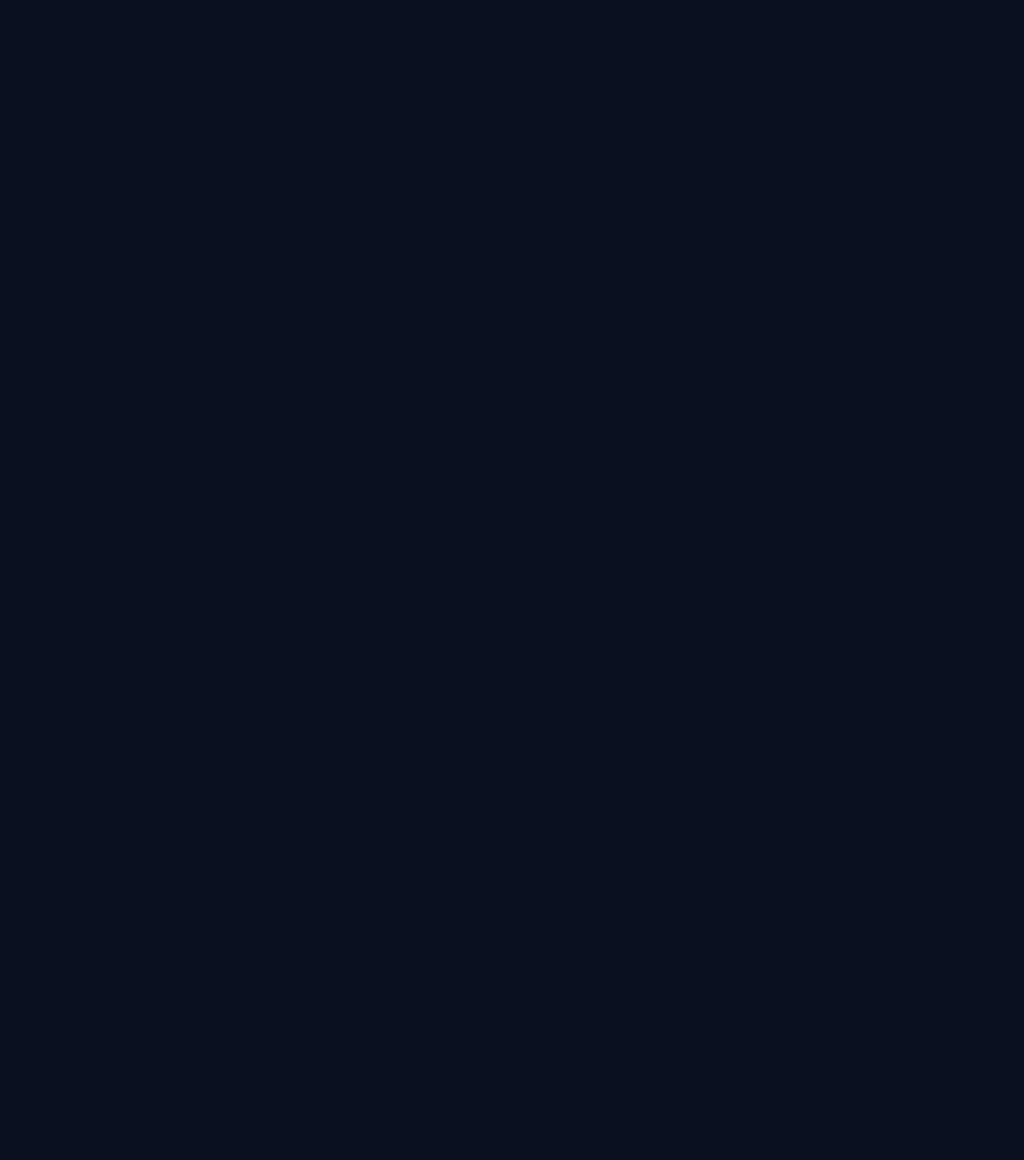
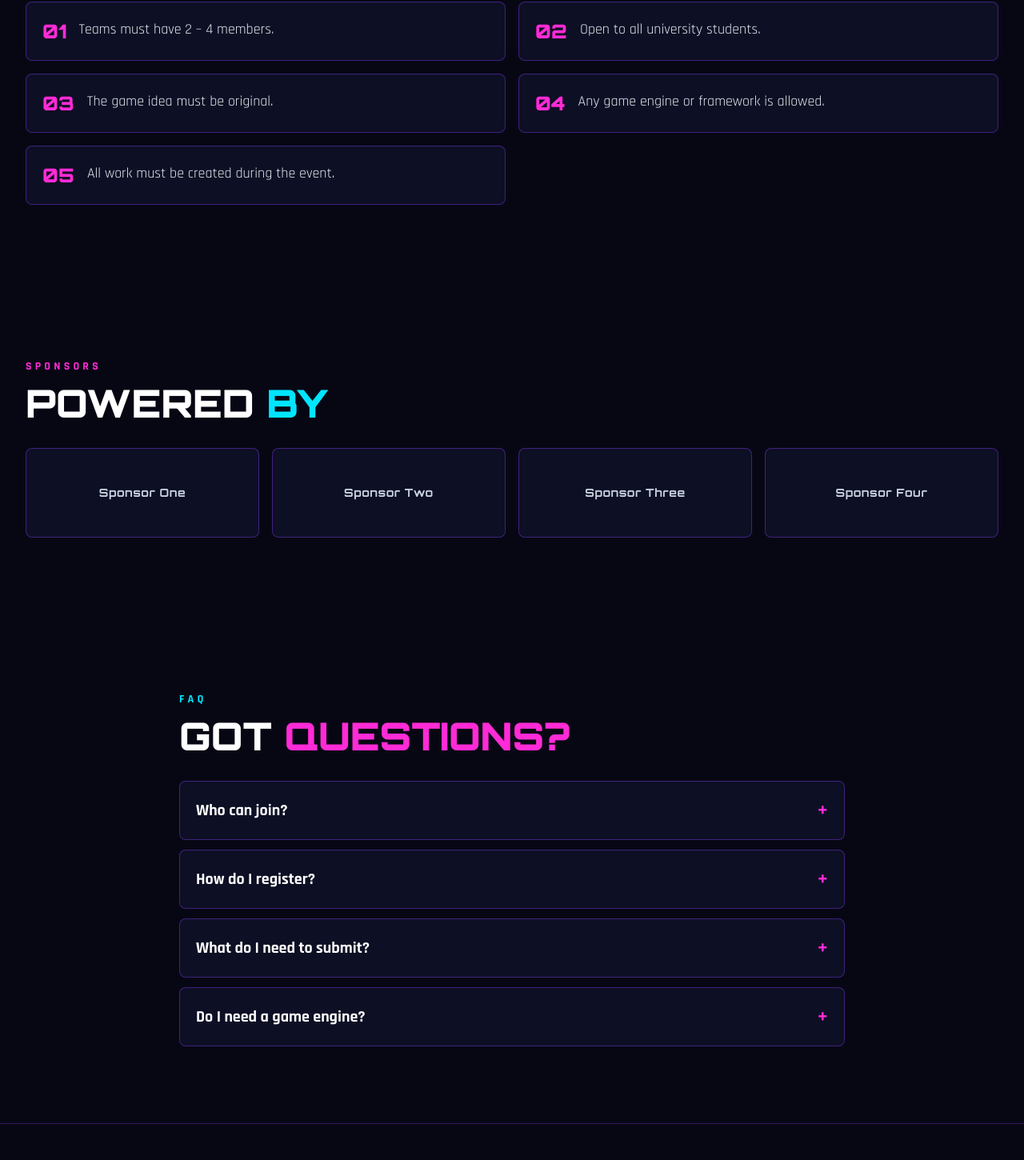
Before and after one commit to SaniraDeneth/GTA, a React (Vite) app in the folder client/: page / in a window 1280 px wide. Shown: the part 2657-4107 px from the top of the page at 80% size. Before the commit the page ends 2507 px from the top, so only its background shows below. Built offline with nearby package versions, Linux system fonts and the light colour scheme; no server answers.

Commit message:
Add rules, sponsors, faq, footer and mobile menu

```diff
--- /dev/null
+++ b/client/src/components/event/Faq.jsx
@@ -0,0 +1,26 @@
+import { eventContent } from '../../data/eventContent.js';
+
+export default function Faq() {
+  return (
+    <section id="faq" className="bg-night py-16 md:py-24">
+      <div className="mx-auto max-w-4xl px-4 md:px-8">
+        <p className="mb-3 font-body text-sm font-bold tracking-[0.3em] text-neon-cyan">FAQ</p>
+        <h2 className="font-display text-4xl font-black text-white md:text-5xl">
+          GOT <span className="text-neon-pink">QUESTIONS?</span>
+        </h2>
+
+        <div className="mt-8 space-y-3">
+          {eventContent.faq.map((item) => (
+            <details key={item.q} className="group rounded-lg border border-neon-purple/40 bg-night-card p-5 open:border-neon-cyan">
+              <summary className="flex cursor-pointer list-none items-center justify-between font-body text-xl font-bold text-white">
+                {item.q}
+                <span className="text-2xl text-neon-pink transition group-open:rotate-45">+</span>
+              </summary>
+              <p className="mt-3 font-body text-lg text-slate-300">{item.a}</p>
+            </details>
+          ))}
+        </div>
+      </div>
+    </section>
+  );
+}
--- /dev/null
+++ b/client/src/components/event/Rules.jsx
@@ -0,0 +1,23 @@
+import { eventContent } from '../../data/eventContent.js';
+
+export default function Rules() {
+  return (
+    <section id="rules" className="bg-night py-16 md:py-24">
+      <div className="mx-auto max-w-7xl px-4 md:px-8">
+        <p className="mb-3 font-body text-sm font-bold tracking-[0.3em] text-neon-cyan">RULES</p>
+        <h2 className="font-display text-4xl font-black text-white md:text-5xl">
+          PLAY <span className="text-neon-pink">FAIR</span>
+        </h2>
+
+        <ol className="mt-8 grid gap-4 md:grid-cols-2">
+          {eventContent.rules.map((rule, i) => (
+            <li key={rule} className="flex items-start gap-4 rounded-lg border border-neon-purple/40 bg-night-card p-5">
+              <span className="font-display text-2xl font-black text-neon-pink">{String(i + 1).padStart(2, '0')}</span>
+              <span className="font-body text-lg text-slate-200">{rule}</span>
+            </li>
+          ))}
+        </ol>
+      </div>
+    </section>
+  );
+}
--- /dev/null
+++ b/client/src/components/event/Sponsors.jsx
@@ -0,0 +1,26 @@
+import { eventContent } from '../../data/eventContent.js';
+
+export default function Sponsors() {
+  return (
+    <section id="sponsors" className="bg-night py-16 md:py-24">
+      <div className="mx-auto max-w-7xl px-4 md:px-8">
+        <p className="mb-3 font-body text-sm font-bold tracking-[0.3em] text-neon-pink">SPONSORS</p>
+        <h2 className="font-display text-4xl font-black text-white md:text-5xl">
+          POWERED <span className="text-neon-cyan">BY</span>
+        </h2>
+
+        <div className="mt-8 grid grid-cols-2 gap-4 md:grid-cols-4">
+          {eventContent.sponsors.map((sponsor) => (
+            <div
+              key={sponsor.name}
+              className="flex h-28 items-center justify-center rounded-lg border border-neon-purple/40 bg-night-card p-4 text-center transition hover:border-neon-cyan"
+            >
+              {/* When we get real logos: use <img src={sponsor.logo} alt={sponsor.name} /> here */}
+              <span className="font-display text-sm font-bold tracking-wider text-slate-300">{sponsor.name}</span>
+            </div>
+          ))}
+        </div>
+      </div>
+    </section>
+  );
+}
--- a/client/src/components/layout/Footer.jsx
+++ b/client/src/components/layout/Footer.jsx
@@ -1 +1,24 @@
-export default function Footer() { return <footer className="site-footer">Buildathon starter template</footer>; }
+import { Link } from 'react-router-dom';
+import { eventContent } from '../../data/eventContent.js';
+
+export default function Footer() {
+  return (
+    <footer className="border-t border-neon-purple/30 bg-night">
+      <div className="mx-auto flex max-w-7xl flex-col gap-6 px-4 py-10 md:flex-row md:items-center md:justify-between md:px-8">
+        <Link to="/" className="font-display text-2xl font-black tracking-widest text-white">
+          NE<span className="text-neon-cyan">X</span>US
+        </Link>
+
+        <nav aria-label="Footer navigation" className="flex flex-wrap gap-x-6 gap-y-2 font-body text-lg">
+          {eventContent.navLinks.map((link) => (
+            <a key={link.label} href={`/${link.href}`} className="text-slate-300 transition hover:text-neon-cyan">
+              {link.label}
+            </a>
+          ))}
+        </nav>
+
+        <p className="font-body text-sm text-slate-500">© {new Date().getFullYear()} NEXUS Game Buildathon</p>
+      </div>
+    </footer>
+  );
+}
--- a/client/src/components/layout/Navbar.jsx
+++ b/client/src/components/layout/Navbar.jsx
@@ -1,7 +1,11 @@
+import { useState } from 'react';
 import { Link } from 'react-router-dom';
 import { eventContent } from '../../data/eventContent.js';
 
 export default function Navbar() {
+  const [open, setOpen] = useState(false);
+  const close = () => setOpen(false);
+
   return (
     <header className="sticky top-0 z-50 border-b border-neon-purple/30 bg-night/90 backdrop-blur">
       <div className="mx-auto flex max-w-7xl items-center justify-between gap-4 px-4 py-3 md:px-8">
@@ -18,17 +22,44 @@ export default function Navbar() {
         </nav>
 
         <div className="flex items-center gap-4">
-          <Link to="/login" className="font-body text-lg font-semibold text-neon-cyan hover:underline">
+          <Link to="/login" className="hidden font-body text-lg font-semibold text-neon-cyan hover:underline sm:block">
             Login
           </Link>
           <Link
             to="/register"
-            className="rounded bg-neon-pink px-4 py-2 font-body text-lg font-bold text-white shadow-[0_0_18px_rgba(255,43,214,0.55)] transition hover:brightness-110"
+            className="hidden rounded bg-neon-pink px-4 py-2 font-body text-lg font-bold text-white shadow-[0_0_18px_rgba(255,43,214,0.55)] transition hover:brightness-110 sm:block"
           >
             Register Now
           </Link>
+          <button
+            type="button"
+            onClick={() => setOpen((v) => !v)}
+            aria-label="Toggle menu"
+            aria-expanded={open}
+            className="rounded border border-neon-purple/60 px-3 py-1 text-2xl text-white lg:hidden"
+          >
+            {open ? '✕' : '☰'}
+          </button>
         </div>
       </div>
+
+      {open && (
+        <nav aria-label="Mobile navigation" className="border-t border-neon-purple/30 bg-night px-4 pb-5 pt-3 lg:hidden">
+          <div className="flex flex-col gap-3 font-body text-xl font-semibold">
+            {eventContent.navLinks.map((link) => (
+              <a key={link.label} href={`/${link.href}`} onClick={close} className="text-slate-200">
+                {link.label}
+              </a>
+            ))}
+            <Link to="/login" onClick={close} className="text-neon-cyan">
+              Login
+            </Link>
+            <Link to="/register" onClick={close} className="w-fit rounded bg-neon-pink px-5 py-2 font-bold text-white">
+              Register Now
+            </Link>
+          </div>
+        </nav>
+      )}
     </header>
   );
 }
--- a/client/src/pages/Home.jsx
+++ b/client/src/pages/Home.jsx
@@ -3,6 +3,9 @@ import About from '../components/event/About.jsx';
 import Countdown from '../components/event/Countdown.jsx';
 import Agenda from '../components/event/Agenda.jsx';
 import Prizes from '../components/event/Prizes.jsx';
+import Rules from '../components/event/Rules.jsx';
+import Sponsors from '../components/event/Sponsors.jsx';
+import Faq from '../components/event/Faq.jsx';
 import useEventSettings from '../hooks/useEventSettings.js';
 
 export default function Home() {
@@ -25,6 +28,9 @@ export default function Home() {
       </section>
 
       <Prizes />
+      <Rules />
+      <Sponsors />
+      <Faq />
     </div>
   );
 }
--- a/client/src/styles/index.css
+++ b/client/src/styles/index.css
@@ -31,3 +31,6 @@ body { margin: 0; background: var(--color-bg); color: var(--color-text); font-fa
 /* Lets the homepage sections use the full screen width */
 body { overflow-x: hidden; }
 .full-bleed { width: 100vw; margin-left: calc(50% - 50vw); margin-top: -3rem; margin-bottom: -3rem; }
+
+/* Keeps section titles visible below the sticky navbar */
+section[id] { scroll-margin-top: 5rem; }
```
